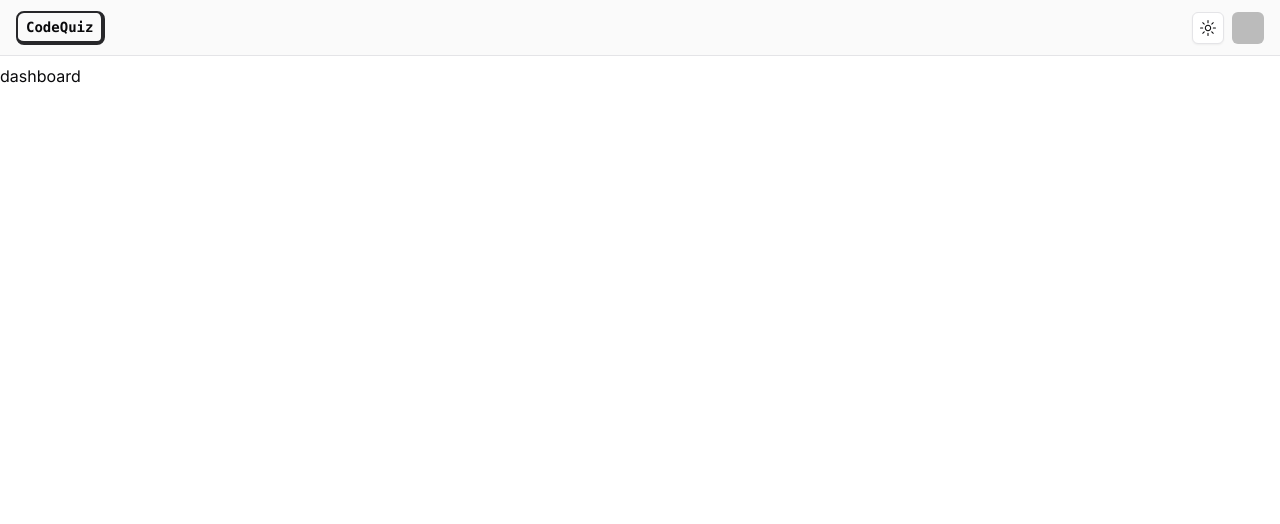
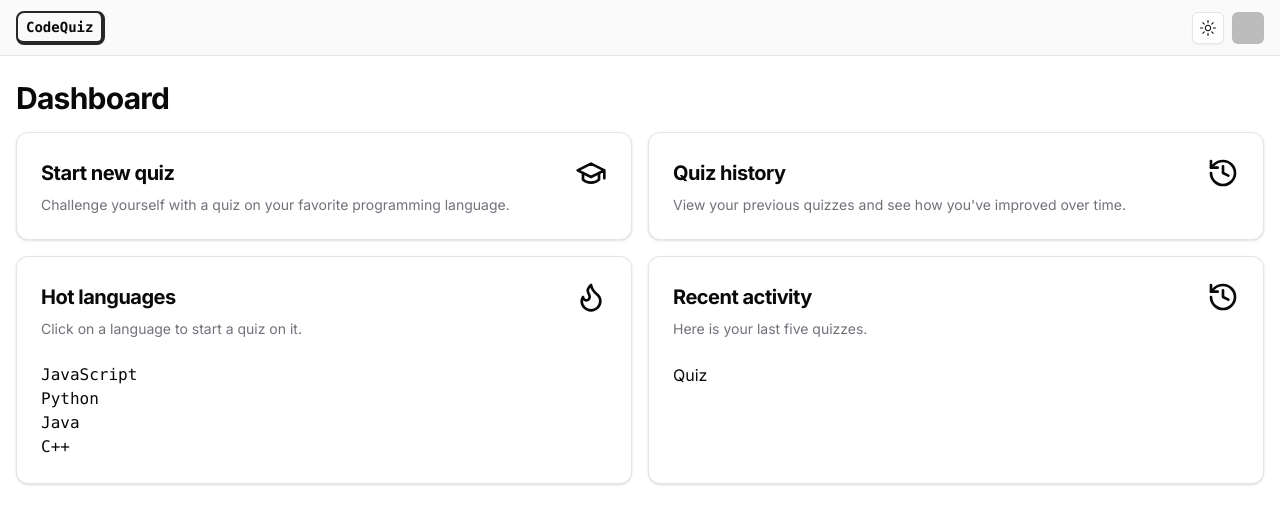
Before and after one commit to anvidev/codequiz, a Next.js app: page /dashboard in a window 1280 px wide. Shown: the top 524 px of the page. Built offline with nearby package versions, Linux system fonts and the light colour scheme; no server answers; sample sign-in values are in the browser's storage.

Commit message:
started on dashboard

```diff
--- a/src/app/dashboard/page.tsx
+++ b/src/app/dashboard/page.tsx
@@ -1,10 +1,30 @@
+import { HotTopicsCard } from "@/components/dashboard/HotTopicsCard";
+import { QuizHistoryCard } from "@/components/dashboard/QuizHistoryCard";
+import { QuizStartCard } from "@/components/dashboard/QuizStartCard";
+import { RecentActivityCard } from "@/components/dashboard/RecentActivityCard";
 import { getAuthSession } from "@/lib/nextauth";
 import { redirect } from "next/navigation";
+
+export const metadata = {
+  title: "Dashboard - CodeQuiz",
+};
 
 export default async function Dashboard() {
   const session = await getAuthSession();
 
   if (!session?.user) redirect("/");
 
-  return <div>dashboard</div>;
+  return (
+    <main className="p-4 mx-auto max-w-7xl">
+      <h1 className="text-3xl font-bold tracking-tight">Dashboard</h1>
+      <div className="mt-4 grid gap-4 md:grid-cols-2">
+        <QuizStartCard />
+        <QuizHistoryCard />
+      </div>
+      <div className=" mt-4 grid gap-4 lg:grid-cols-2">
+        <HotTopicsCard />
+        <RecentActivityCard />
+      </div>
+    </main>
+  );
 }
--- a/src/app/page.tsx
+++ b/src/app/page.tsx
@@ -5,7 +5,7 @@ import {
   CardDescription,
   CardHeader,
   CardTitle,
-} from "@/components/ui/card";
+} from "@/components/ui/Card";
 import { getAuthSession } from "@/lib/nextauth";
 import { redirect } from "next/navigation";
 
--- a/src/components/UserAvatar.tsx
+++ b/src/components/UserAvatar.tsx
@@ -9,10 +9,13 @@ function UserAvatar({ user }: Props) {
   return (
     <Avatar className="h-8 w-8 rounded-md">
       <AvatarImage
-        src={user.image || `https://ui-avatars.com/api/?name=${user.name}`}
+        src={
+          user.image ||
+          `https://ui-avatars.com/api/?name=${user.name?.substring(0, 2)}`
+        }
         alt="User avatar image"
       />
-      <AvatarFallback>{JSON.stringify(user.name, null, 2)}</AvatarFallback>
+      <AvatarFallback>{user.name?.substring(0, 2)}</AvatarFallback>
     </Avatar>
   );
 }
--- a/src/components/UserButton.tsx
+++ b/src/components/UserButton.tsx
@@ -10,7 +10,7 @@ import {
 } from "@/components/ui/DropdownMenu";
 import Link from "next/link";
 import { signOut } from "next-auth/react";
-import { LogOut } from "lucide-react";
+import { LogOut, LayoutDashboard, User, GraduationCapIcon } from "lucide-react";
 import { UserAvatar } from "@/components/UserAvatar";
 
 interface Props {
@@ -20,10 +20,10 @@ interface Props {
 function UserButton({ user }: Props) {
   return (
     <DropdownMenu>
-      <DropdownMenuTrigger className="rounded-lg">
+      <DropdownMenuTrigger className="rounded-md">
         <UserAvatar user={user} />
       </DropdownMenuTrigger>
-      <DropdownMenuContent className="bg-zinc-50 darK:bg-zinc-700" align="end">
+      <DropdownMenuContent className="bg-zinc-50 dark:bg-zinc-950" align="end">
         <div className="flex items-center justify-start gap-2 p-2">
           <div className="flex flex-col space-y-1 leading-none">
             {user.name && <p className="font-medium">{user.name}</p>}
@@ -36,7 +36,22 @@ function UserButton({ user }: Props) {
         </div>
         <DropdownMenuSeparator />
         <DropdownMenuItem asChild>
-          <Link href={"/"}>Skrrt</Link>
+          <div className="cursor-pointer flex items-center justify-between">
+            <Link href={"/quiz"}>New quiz</Link>
+            <GraduationCapIcon size={16} />
+          </div>
+        </DropdownMenuItem>
+        <DropdownMenuItem asChild>
+          <div className="cursor-pointer flex items-center justify-between">
+            <Link href={"/dashboard"}>Dashboard</Link>
+            <LayoutDashboard size={16} />
+          </div>
+        </DropdownMenuItem>
+        <DropdownMenuItem asChild>
+          <div className="cursor-pointer flex items-center justify-between">
+            <Link href={"/profile"}>Profile</Link>
+            <User size={16} />
+          </div>
         </DropdownMenuItem>
         <DropdownMenuSeparator />
         <DropdownMenuItem
--- /dev/null
+++ b/src/components/dashboard/CustomBarChart.tsx
@@ -0,0 +1,22 @@
+import React from "react";
+
+interface Props {
+  data: LanguageData[];
+}
+
+type LanguageData = {
+  language: string;
+  amount: number;
+};
+
+function CustomBarChart({ data }: Props) {
+  return (
+    <div>
+      {data.map((lang) => (
+        <pre>{lang.language}</pre>
+      ))}
+    </div>
+  );
+}
+
+export { CustomBarChart };
--- /dev/null
+++ b/src/components/dashboard/HotTopicsCard.tsx
@@ -0,0 +1,57 @@
+"use client";
+
+import React from "react";
+import {
+  Card,
+  CardContent,
+  CardDescription,
+  CardHeader,
+  CardTitle,
+} from "@/components/ui/Card";
+import { FlameIcon } from "lucide-react";
+import { useRouter } from "next/navigation";
+import { CustomBarChart } from "@/components/dashboard/CustomBarChart";
+
+interface Props {}
+
+const data = [
+  {
+    language: "JavaScript",
+    amount: 10,
+  },
+  {
+    language: "Python",
+    amount: 5,
+  },
+  {
+    language: "Java",
+    amount: 3,
+  },
+  {
+    language: "C++",
+    amount: 2,
+  },
+];
+
+function HotTopicsCard({}: Props) {
+  const router = useRouter();
+
+  return (
+    <Card className="group hover:border-zinc-50 cursor-pointer transition-all duration-300">
+      <CardHeader>
+        <div className="flex flex-row items-center justify-between">
+          <CardTitle className="text-xl font-bold">Hot languages</CardTitle>
+          <FlameIcon className="w-8 h-8" />
+        </div>
+        <CardDescription>
+          Click on a language to start a quiz on it.
+        </CardDescription>
+      </CardHeader>
+      <CardContent>
+        <CustomBarChart data={data} />
+      </CardContent>
+    </Card>
+  );
+}
+
+export { HotTopicsCard };
--- /dev/null
+++ b/src/components/dashboard/QuizHistoryCard.tsx
@@ -0,0 +1,36 @@
+"use client";
+
+import React from "react";
+import {
+  Card,
+  CardDescription,
+  CardHeader,
+  CardTitle,
+} from "@/components/ui/Card";
+import { HistoryIcon } from "lucide-react";
+import { useRouter } from "next/navigation";
+
+interface Props {}
+
+function QuizHistoryCard({}: Props) {
+  const router = useRouter();
+
+  return (
+    <Card
+      className="group hover:border-zinc-50 cursor-pointer transition-all duration-300"
+      onClick={() => router.push("/history")}
+    >
+      <CardHeader>
+        <div className="flex flex-row items-center justify-between">
+          <CardTitle className="text-xl font-bold">Quiz history</CardTitle>
+          <HistoryIcon className="w-8 h-8" />
+        </div>
+        <CardDescription>
+          View your previous quizzes and see how you've improved over time.
+        </CardDescription>
+      </CardHeader>
+    </Card>
+  );
+}
+
+export { QuizHistoryCard };
--- /dev/null
+++ b/src/components/dashboard/QuizStartCard.tsx
@@ -0,0 +1,36 @@
+"use client";
+
+import React from "react";
+import {
+  Card,
+  CardDescription,
+  CardHeader,
+  CardTitle,
+} from "@/components/ui/Card";
+import { GraduationCapIcon } from "lucide-react";
+import { useRouter } from "next/navigation";
+
+interface Props {}
+
+function QuizStartCard({}: Props) {
+  const router = useRouter();
+
+  return (
+    <Card
+      className="group hover:border-zinc-50 cursor-pointer transition-all duration-300"
+      onClick={() => router.push("/quiz")}
+    >
+      <CardHeader>
+        <div className="flex flex-row items-center justify-between">
+          <CardTitle className="text-xl font-bold">Start new quiz</CardTitle>
+          <GraduationCapIcon className="w-8 h-8" />
+        </div>
+        <CardDescription>
+          Challenge yourself with a quiz on your favorite programming language.
+        </CardDescription>
+      </CardHeader>
+    </Card>
+  );
+}
+
+export { QuizStartCard };
--- /dev/null
+++ b/src/components/dashboard/RecentActivityCard.tsx
@@ -0,0 +1,33 @@
+"use client";
+
+import React from "react";
+import {
+  Card,
+  CardContent,
+  CardDescription,
+  CardHeader,
+  CardTitle,
+} from "@/components/ui/Card";
+import { HistoryIcon } from "lucide-react";
+import { useRouter } from "next/navigation";
+
+interface Props {}
+
+function RecentActivityCard({}: Props) {
+  const router = useRouter();
+
+  return (
+    <Card className="group hover:border-zinc-50 cursor-pointer transition-all duration-300">
+      <CardHeader>
+        <div className="flex flex-row items-center justify-between">
+          <CardTitle className="text-xl font-bold">Recent activity</CardTitle>
+          <HistoryIcon className="w-8 h-8" />
+        </div>
+        <CardDescription>Here is your last five quizzes.</CardDescription>
+      </CardHeader>
+      <CardContent className="max-h-96 overflow-y-auto">Quiz</CardContent>
+    </Card>
+  );
+}
+
+export { RecentActivityCard };
```
Also changed, not shown: tailwind.config.js (+6 -6 lines).
